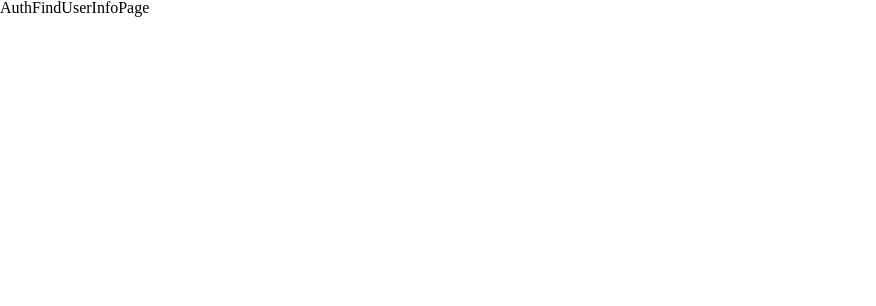
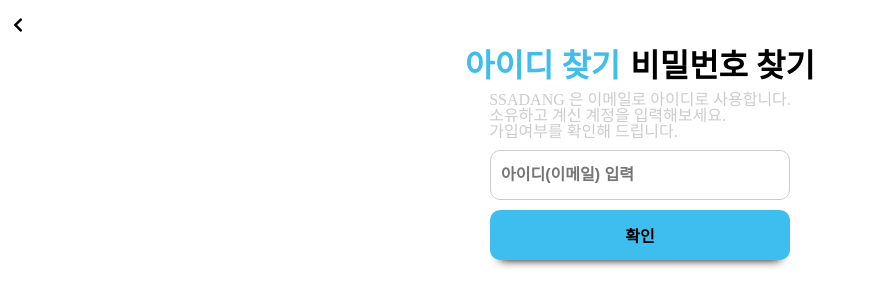
Before and after one commit to Ssadang/ssadang-frontend-pwa, a React (Create React App) app: page /auth/finduserInfo in a window 1280 px wide. Shown: the top 306 px of the page, without its empty margins (0-876 px from the left). Built offline with nearby package versions, Linux system fonts and the light colour scheme.

Commit message:
Design: Auth 관련 회원정보 찾기 페이지 작업 완료

```diff
--- /dev/null
+++ b/src/components/FindUserInfoComponent/FindUserInfoComponent.jsx
@@ -0,0 +1,48 @@
+import React, { useState } from 'react';
+import { ContentText, FindUserInfoContainer, TitleContainer, TitleText } from './style';
+import InputComponent from '../InputComponent/InputComponent';
+import SubmitButtonComponent from '../SubmitButtonComponent/SubmitButtonComponent';
+
+function FindUserInfoComponent(props) {
+
+  const [ findEmail, setFindEmail ] = useState(true);
+  const [ findPassword, setFindPassword ] = useState(false);
+
+  const findEmailButtonOnClickHandler = () => {
+    props.setCardState(false);
+    setFindEmail(true);
+    setFindPassword(false);
+  }
+
+  const findPasswordButtonOnClickHandler = () => {
+    props.setCardState(true);
+    setFindEmail(false);
+    setFindPassword(true);
+  }
+
+  return (
+    <FindUserInfoContainer>
+      <TitleContainer>
+        <TitleText checked={findEmail} onClick={findEmailButtonOnClickHandler}>아이디 찾기</TitleText>
+        <TitleText checked={findPassword} onClick={findPasswordButtonOnClickHandler}>비밀번호 찾기</TitleText>
+      </TitleContainer>
+      {
+        !props.cardState ?
+        <ContentText>
+          SSADANG 은 이메일로 아이디로 사용합니다.<br/>
+          소유하고 계신 계정을 입력해보세요.<br/>
+          가입여부를 확인해 드립니다.
+        </ContentText> :
+        <ContentText>
+          가입하셨던 이메일 계정을 입력하시면,<br/>
+          비밀번호를 새로 만들 수 있는 링크를 이메일로<br/>
+          발송해드립니다.
+        </ContentText>
+      }
+      <InputComponent type='text' value={props.value} onChange={props.onChange} placeholder='아이디(이메일) 입력' />
+      <SubmitButtonComponent text={!props.cardState ? '확인' : '링크 발송'} onClick={props.onClick} />
+    </FindUserInfoContainer>
+  )
+}
+
+export default FindUserInfoComponent;
--- /dev/null
+++ b/src/components/FindUserInfoComponent/style.js
@@ -0,0 +1,24 @@
+import styled from "styled-components";
+
+export const FindUserInfoContainer = styled.div`
+    display: flex;
+    flex-direction: column;
+    justify-content: center;
+    align-items: center;
+    gap: 10px;
+`;
+
+export const TitleContainer = styled.div`
+    display: flex;
+    gap: 10px;
+`;
+
+export const TitleText = styled.div`
+    color: ${(props) => (props.checked  ? '#3ebeee' : '#000000')};
+    font-size: 2em;
+    font-weight: bold;
+`;
+
+export const ContentText = styled.span`
+    color: #ccc;
+`;
--- a/src/pages/AuthPage/AuthFindUserInfoPage/AuthFindUserInfoPage.jsx
+++ b/src/pages/AuthPage/AuthFindUserInfoPage/AuthFindUserInfoPage.jsx
@@ -1,9 +1,43 @@
-import React from 'react';
+import React, { useState } from 'react';
+import { RevertContainer } from './style';
+import { FaChevronLeft } from "react-icons/fa";
+import { useNavigate } from 'react-router-dom';
+import FindUserInfoComponent from '../../../components/FindUserInfoComponent/FindUserInfoComponent';
 
 function AuthFindUserInfoPage() {
+  const navigate = useNavigate();
+
+  const [ cardState, setCardState ] = useState(false);
+  const [ email, setEmail ] = useState('');
+
+  const emailOnChange = (e) => {
+    setEmail(e.target.value);
+  }
+
+  const goBackButtonOnClickHandler = () => {
+    navigate(-1);
+  }
+
+  const validEmailButtonOnClickHandler = () => {
+    alert('아이디 찾기 버튼 클릭');
+  }
+
+  const submitLinkButtonOnClickHandler = () => {
+    alert('비밀번호 찾기 버튼 클릭');
+  }
+
   return (
     <>
-        <div>AuthFindUserInfoPage</div>
+      <RevertContainer>
+        <FaChevronLeft onClick={goBackButtonOnClickHandler} />
+      </RevertContainer>
+      <FindUserInfoComponent
+        cardState={cardState}
+        setCardState={setCardState}
+        onClick={!cardState ? validEmailButtonOnClickHandler : submitLinkButtonOnClickHandler}
+        value={email}
+        onChange={emailOnChange}
+      />
     </>
   )
 }
--- a/src/pages/AuthPage/AuthFindUserInfoPage/style.js
+++ b/src/pages/AuthPage/AuthFindUserInfoPage/style.js
@@ -1 +1,9 @@
 import styled from "styled-components";
+
+export const RevertContainer = styled.div`
+    box-sizing: border-box;
+    padding: 10px;
+    display: flex;
+    align-items: center;
+    height: 50px;
+`;
--- a/src/pages/AuthPage/AuthSignInPage/AuthSignInPage.jsx
+++ b/src/pages/AuthPage/AuthSignInPage/AuthSignInPage.jsx
@@ -9,12 +9,12 @@ import { useNavigate } from 'react-router-dom';
 function AuthSignInPage() {
   const navigate = useNavigate();
 
-  const [id, setId] = useState('');
-  const [password, setPassword] = useState('');
-  const [showPassword, setShowPassword] = useState(false);
+  const [ email, setEmail ] = useState('');
+  const [ password, setPassword ] = useState('');
+  const [ showPassword, setShowPassword ] = useState(false);
 
-  const idOnChange = (e) => {
-    setId(e.target.value);
+  const emailOnChange = (e) => {
+    setEmail(e.target.value);
   }
 
   const passwordOnChange = (e) => {
@@ -46,8 +46,8 @@ function AuthSignInPage() {
         <SignInInputTitle>로그인</SignInInputTitle>
         <InputComponent
           type="text"
-          value={id}
-          onChange={idOnChange}
+          value={email}
+          onChange={emailOnChange}
           placeholder="아이디(이메일) 입력"
         />
         <InputContainer>
```
